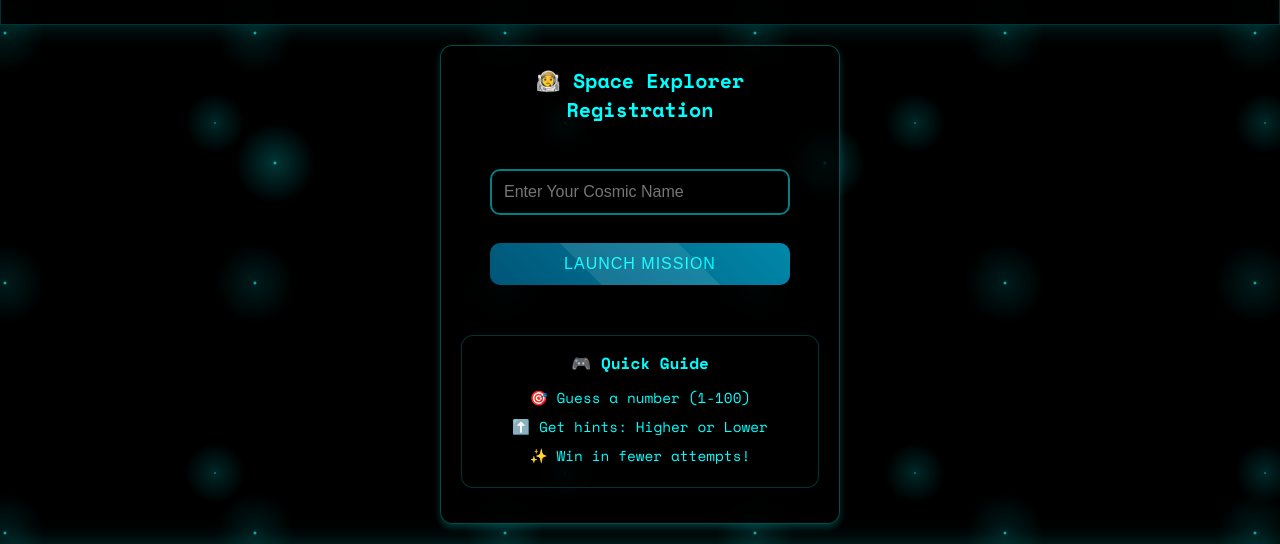
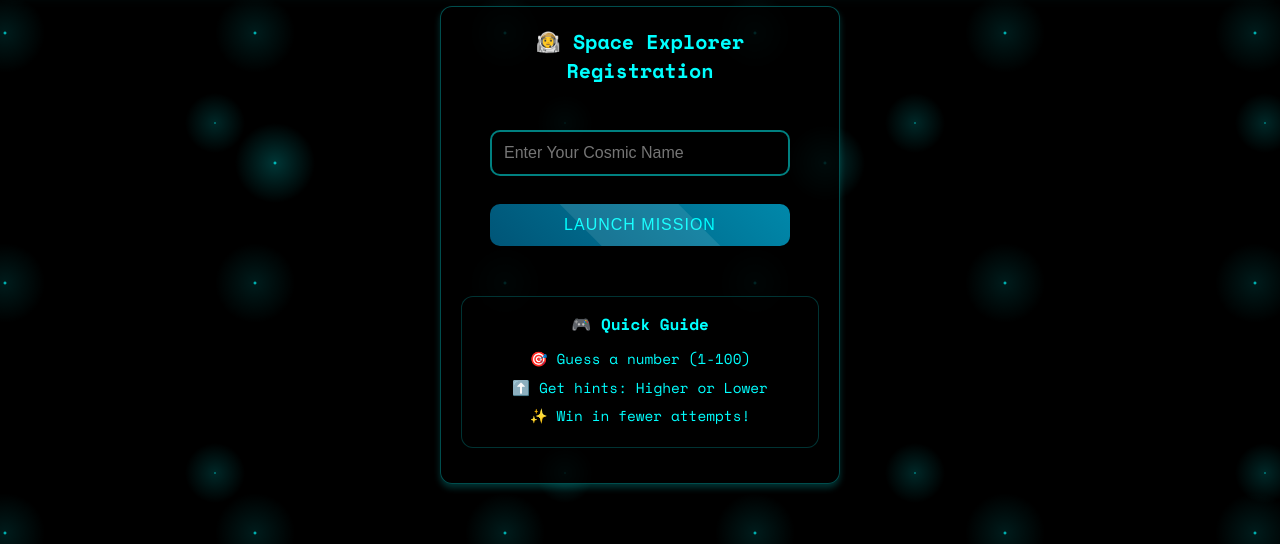
Before and after one commit to amitsehgal29/guessnumber, a website: page index.html in a window 1280 px wide. Shown: the part 112-656 px from the top of the page. Drawn offline with nearby package versions, Linux system fonts and the light colour scheme.

```diff
--- a/admin.css
+++ b/admin.css
@@ -107,6 +107,7 @@
     margin-top: 30px;
     border: 2px solid rgba(0, 255, 255, 0.3);
     width: 100%;
+    -webkit-overflow-scrolling: touch; /* For smooth scrolling on iOS */
 }
 
 .stats-filters {
@@ -194,6 +195,8 @@
     align-items: center;
     gap: 20px;
     position: relative;
+    height: auto;
+    overflow: visible;
 }
 
 #stats-container {
@@ -227,8 +230,9 @@
     display: flex;
     flex-direction: column;
     align-items: center;
-    padding: 40px 20px;
-    min-height: calc(100vh - 140px); /* Account for header and footer */
+    padding: 20px;
+    min-height: 100vh;
+    overflow-y: auto;
 }
 
 .input-group {
--- a/admin.js
+++ b/admin.js
@@ -1,4 +1,6 @@
 // API Configuration
+c//onst API_URL = 'http://localhost:3000';
+// Uncomment the line below for production
 const API_URL = 'https://guessnumber-1e1p.onrender.com';
 
 // Admin password hash (this is a simple example - in production use proper authentication)
@@ -96,7 +98,7 @@
         const div = document.createElement('div');
         div.className = 'game-record';
         div.innerHTML = `
-            <div><strong>Player:</strong> ${game.player_name}</div>
+            <div><strong>Player:</strong> ${game.player_name || game.playerName}</div>
             <div><strong>Date:</strong> ${formatDate(game.timestamp)}</div>
             <div><strong>Attempts:</strong> ${game.attempts}</div>
             <div><strong>Result:</strong> ${game.won ? 'Won' : 'Gave up'}</div>
--- a/style.css
+++ b/style.css
@@ -14,10 +14,9 @@
     display: flex;
     flex-direction: column;
     align-items: center;
-    justify-content: center;
+    justify-content: flex-start;
     min-height: 100vh;
     position: relative;
-    overflow: hidden;
 }
 
 /* Add a rule to fix overlapping borders by collapsing them */
@@ -29,18 +28,18 @@
 }
 
 .container {
+    width: 100%;
     max-width: 1200px;
-    width: 100%;
     margin: 0 auto;
     padding: 20px;
     display: flex;
     flex-direction: column;
     align-items: center;
-    justify-content: center;
     gap: 20px;
     position: relative;
     z-index: 1;
     text-align: center;
+    min-height: calc(100vh - 140px); /* Account for header and footer */
 }
 
 #player-registration, #game-container {
```
